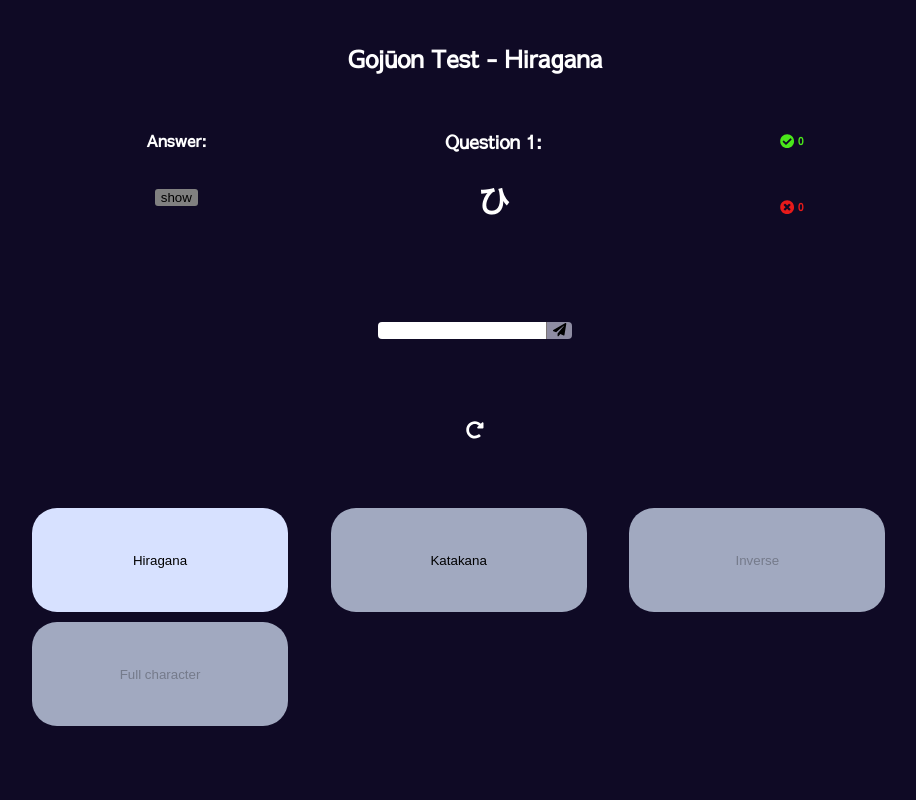
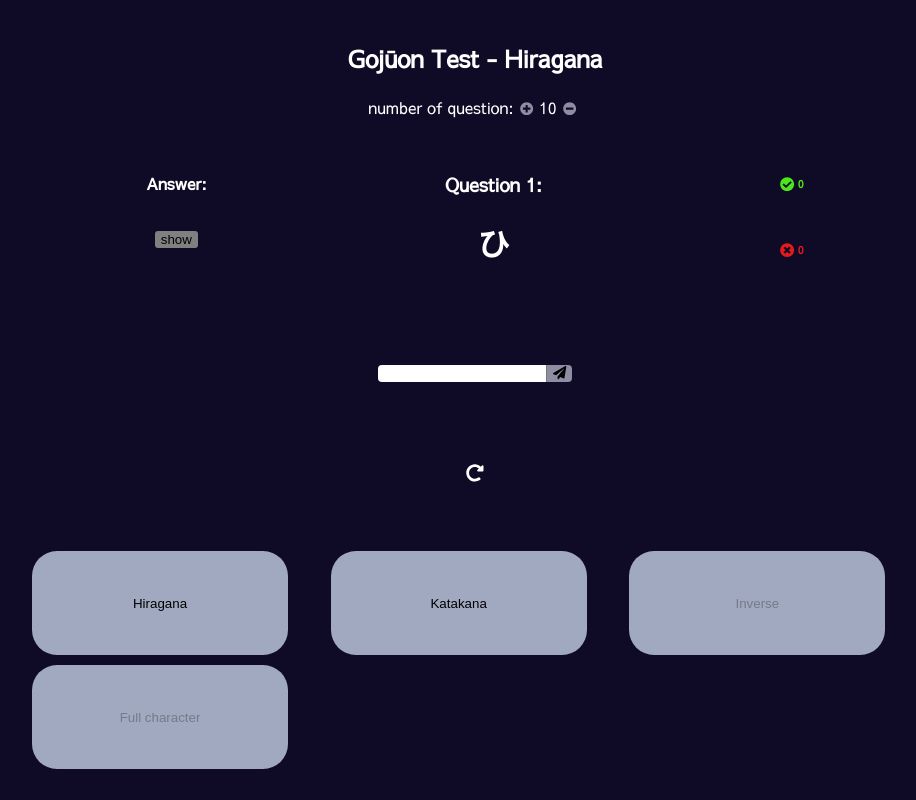
Before and after one commit to jimmalma/gojuonTest, a React (Create React App) app: page / in a window 1280 px wide. Shown: the whole page, without its empty margins (165-1081 px from the left). Built offline with nearby package versions, Linux system fonts and the light colour scheme.

Commit message:
add modify n_question btn & add 'mode' to the local storage

```diff
--- a/src/App.css
+++ b/src/App.css
@@ -25,6 +25,11 @@ body {
 
 .randomHiragana-prompt {
   color: #a3a3a3;
+}
+
+.n_question {
+  background-color: #0f0a25;
+  color: #8f8da3;
 }
 
 .invisible {
--- a/src/App.js
+++ b/src/App.js
@@ -1,16 +1,30 @@
 import React, { useState } from "react";
 import "./App.css";
 import { FontAwesomeIcon } from "@fortawesome/react-fontawesome";
-import { faRedoAlt, faPaperPlane } from "@fortawesome/free-solid-svg-icons";
+import {
+  faRedoAlt,
+  faPaperPlane,
+  faMinusCircle,
+  faPlusCircle,
+  faCircle,
+} from "@fortawesome/free-solid-svg-icons";
 
 //import components
 import RandomHiragana from "./Components/RandomHiragana";
 import RandomKatakana from "./Components/RandomKatakana";
 
+if (
+  localStorage.getItem("mode") === null ||
+  localStorage.getItem("n_question") === null
+) {
+  localStorage.setItem("mode", "Hiragana");
+  localStorage.setItem("n_question", 10);
+}
+
 function App() {
   const genRandomNoList = (size = 10) => {
     let numberList = [];
-    while (numberList.length < 10) {
+    while (numberList.length < size) {
       let tempNo = Math.floor(Math.random() * 46);
       if (!numberList.includes(tempNo)) {
         numberList.push(tempNo);
@@ -21,10 +35,13 @@ function App() {
   const [romanjiText, setRomanjiText] = useState("");
   const [answer, setAnswer] = useState("");
   const [isShowed, setIsShowed] = useState(false);
-  const [qList, setQList] = useState(genRandomNoList());
+  const [n_question, setN_question] = useState(
+    parseInt(localStorage.getItem("n_question"))
+  );
+  const [qList, setQList] = useState(genRandomNoList(n_question));
   const [qNo, setQNo] = useState(0);
   const [isSpin, setIsSpin] = useState(false);
-  const [mode, setMode] = useState("Hiragana");
+  const [mode, setMode] = useState(localStorage.getItem("mode"));
 
   const getRomanjiText = (e) => {
     setRomanjiText(e.target.value);
@@ -44,10 +61,35 @@ function App() {
   const changeMode = (e) => {
     e.preventDefault();
     setMode(e.target.textContent);
+    localStorage.setItem("mode", e.target.textContent);
+    window.location.reload();
   };
+
+  const increaseQuestion = (e) => {
+    e.preventDefault();
+    setN_question(n_question + 1);
+    localStorage.setItem("n_question", n_question + 1);
+  };
+
+  const decreaseQuestion = (e) => {
+    e.preventDefault();
+    setN_question(n_question - 1);
+    localStorage.setItem("n_question", n_question - 1);
+  };
+
   return (
     <div className="App">
       <h2>Gojūon Test - {mode}</h2>
+      <span>
+        number of question:
+        <button onClick={increaseQuestion} className="n_question">
+          <FontAwesomeIcon icon={faPlusCircle} />
+        </button>
+        {n_question}
+        <button onClick={decreaseQuestion} className="n_question">
+          <FontAwesomeIcon icon={faMinusCircle} />
+        </button>
+      </span>
 
       {mode === "Hiragana" ? (
         <RandomHiragana
@@ -80,8 +122,9 @@ function App() {
       <button onClick={resetQuestion} className="reset">
         <FontAwesomeIcon icon={faRedoAlt} size="lg" spin={isSpin} />
       </button>
+
       <div className="option">
-        <button className="mode" onClick={changeMode} autoFocus>
+        <button className="mode" onClick={changeMode}>
           Hiragana
         </button>
         <button className="mode" onClick={changeMode}>
--- a/src/Components/RandomHiragana.js
+++ b/src/Components/RandomHiragana.js
@@ -16,7 +16,7 @@ const RandomHiragana = ({ answer, setIsShowed, qList, qNo, setQNo }) => {
   useEffect(() => {
     if (answer === hiragana[qList[qNo]]["romanization"]) {
       setCorrectRecord([...correctRecord, answer]);
-      setQNo(qNo !== 9 ? qNo + 1 : qNo);
+      setQNo(qNo !== qList.length - 1 ? qNo + 1 : qNo);
       setCorrectScore(correctScore + 1);
       setCorrectSpin(true);
       setIsPrompt(false);
@@ -29,7 +29,7 @@ const RandomHiragana = ({ answer, setIsShowed, qList, qNo, setQNo }) => {
   }, [answer]);
 
   useEffect(() => {
-    if (correctRecord.length + incorrectRecord.length === 10) {
+    if (correctRecord.length + incorrectRecord.length === qList.length) {
       setIsShowed(true);
       document.querySelector("#showButton").disabled = true;
     }
@@ -48,7 +48,7 @@ const RandomHiragana = ({ answer, setIsShowed, qList, qNo, setQNo }) => {
       setIncorrectSpin(false);
     }, 2000);
     setTimeout(() => {
-      setQNo(qNo !== 9 ? qNo + 1 : qNo);
+      setQNo(qNo !== qList.length - 1 ? qNo + 1 : qNo);
       setIsHidden(true);
       setIsShowed(false);
     }, 2000);
@@ -86,7 +86,9 @@ const RandomHiragana = ({ answer, setIsShowed, qList, qNo, setQNo }) => {
       </p>
       <AnsRecord
         isHidden={
-          correctRecord.length + incorrectRecord.length === 10 ? false : true
+          correctRecord.length + incorrectRecord.length === qList.length
+            ? false
+            : true
         }
         correctRecord={correctRecord}
         incorrectRecord={incorrectRecord}
--- a/src/Components/RandomKatakana.js
+++ b/src/Components/RandomKatakana.js
@@ -16,7 +16,7 @@ const RandomKatakana = ({ answer, setIsShowed, qList, qNo, setQNo }) => {
   useEffect(() => {
     if (answer === katakana[qList[qNo]]["roumaji"]) {
       setCorrectRecord([...correctRecord, answer]);
-      setQNo(qNo !== 9 ? qNo + 1 : qNo);
+      setQNo(qNo !== qList.length - 1 ? qNo + 1 : qNo);
       setCorrectScore(correctScore + 1);
       setCorrectSpin(true);
       setIsPrompt(false);
@@ -29,7 +29,7 @@ const RandomKatakana = ({ answer, setIsShowed, qList, qNo, setQNo }) => {
   }, [answer]);
 
   useEffect(() => {
-    if (correctRecord.length + incorrectRecord.length === 10) {
+    if (correctRecord.length + incorrectRecord.length === qList.length) {
       setIsShowed(true);
       document.querySelector("#showButton").disabled = true;
     }
@@ -45,7 +45,7 @@ const RandomKatakana = ({ answer, setIsShowed, qList, qNo, setQNo }) => {
       setIncorrectSpin(false);
     }, 2000);
     setTimeout(() => {
-      setQNo(qNo !== 9 ? qNo + 1 : qNo);
+      setQNo(qNo !== qList - 1 ? qNo + 1 : qNo);
       setIsHidden(true);
       setIsShowed(false);
     }, 2000);
@@ -83,7 +83,9 @@ const RandomKatakana = ({ answer, setIsShowed, qList, qNo, setQNo }) => {
       </p>
       <AnsRecord
         isHidden={
-          correctRecord.length + incorrectRecord.length === 10 ? false : true
+          correctRecord.length + incorrectRecord.length === qList.length
+            ? false
+            : true
         }
         correctRecord={correctRecord}
         incorrectRecord={incorrectRecord}
```
